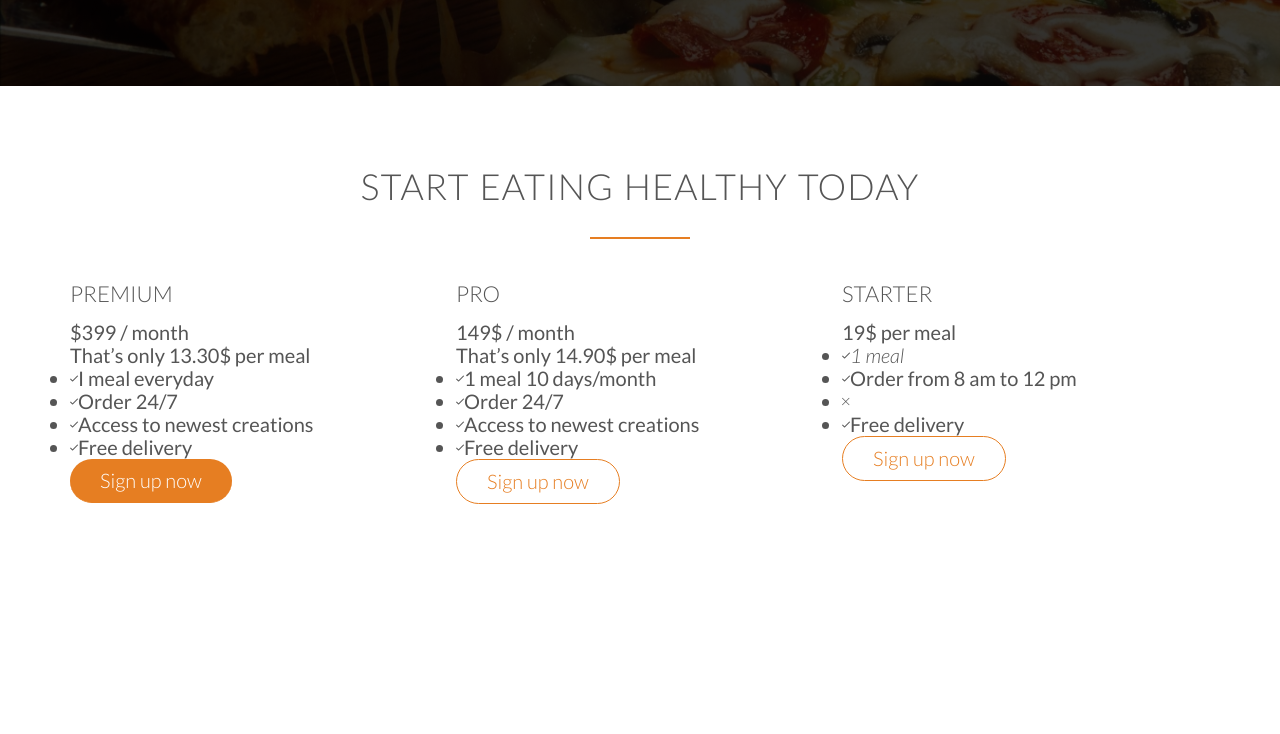
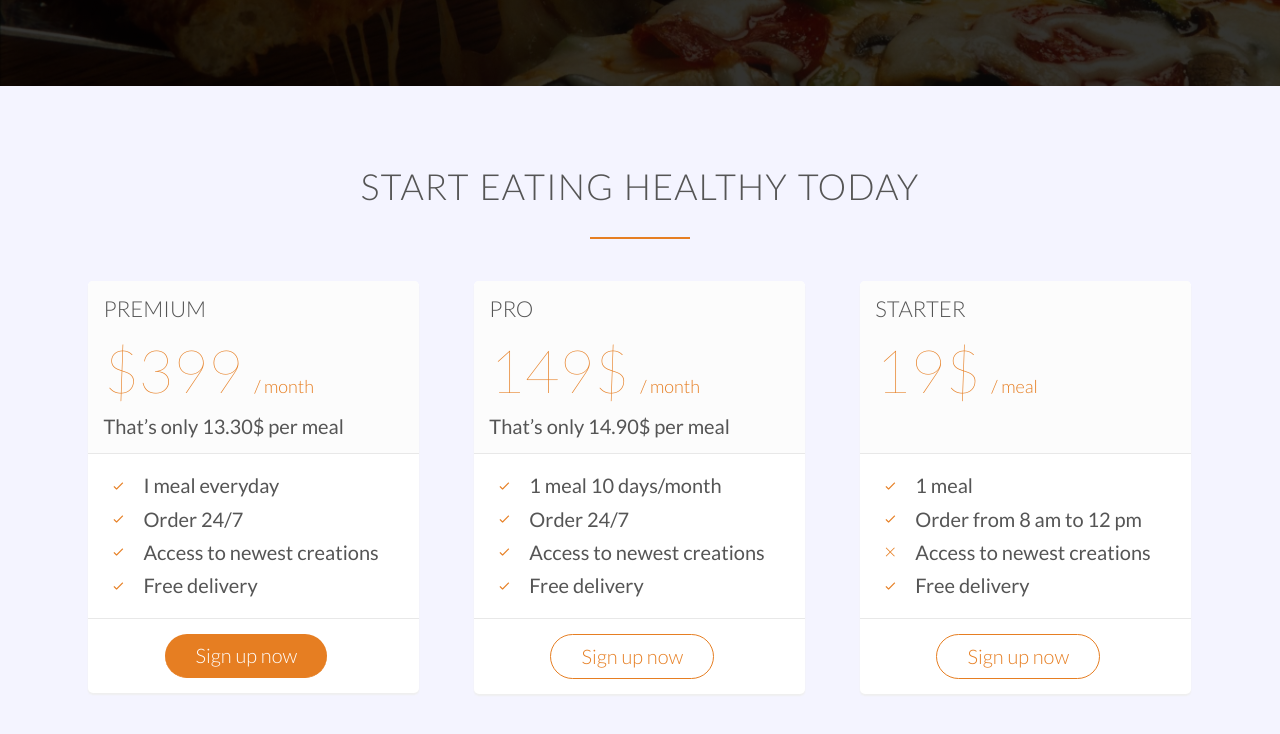
Before and after one commit to pedrovgs/HTML5-CSS3-Playground, a website: page src/omnifood/index.html in a window 1280 px wide. Shown: the part 3801-4535 px from the top of the page. Before the commit the page ends 4397 px from the top, so only its background shows below. Drawn offline with Linux system fonts and the light colour scheme; files whose address does not match are found by name.

Commit message:
Finish pricing styles2

```diff
--- a/src/omnifood/index.html
+++ b/src/omnifood/index.html
@@ -260,19 +260,21 @@
         <div class="plan-box">
           <div>
             <h3>Premium</h3>
-            <p class="plan-price">$399 / month</p>
+            <p class="plan-price">$399
+              <span>/ month</span>
+            </p>
             <p class="plan-price-month">That’s only 13.30$ per meal</p>
           </div>
           <div>
             <ul>
               <li>
-                <i class="ion-ios-checkmark-empty"></i>I meal everyday</li>
+                <i class="ion-ios-checkmark-empty icon-small"></i>I meal everyday</li>
               <li>
-                <i class="ion-ios-checkmark-empty"></i>Order 24/7</li>
+                <i class="ion-ios-checkmark-empty icon-small"></i>Order 24/7</li>
               <li>
-                <i class="ion-ios-checkmark-empty"></i>Access to newest creations</li>
+                <i class="ion-ios-checkmark-empty icon-small"></i>Access to newest creations</li>
               <li>
-                <i class="ion-ios-checkmark-empty"></i>Free delivery</li>
+                <i class="ion-ios-checkmark-empty icon-small"></i>Free delivery</li>
             </ul>
           </div>
           <div>
@@ -284,19 +286,21 @@
         <div class="plan-box">
           <div>
             <h3>Pro</h3>
-            <p class="plan-price">149$ / month</p>
+            <p class="plan-price">149$
+              <span>/ month</span>
+            </p>
             <p class="plan-price-month">That’s only 14.90$ per meal</p>
           </div>
           <div>
             <ul>
               <li>
-                <i class="ion-ios-checkmark-empty"></i>1 meal 10 days/month</li>
+                <i class="ion-ios-checkmark-empty icon-small"></i>1 meal 10 days/month</li>
               <li>
-                <i class="ion-ios-checkmark-empty"></i>Order 24/7</li>
+                <i class="ion-ios-checkmark-empty icon-small"></i>Order 24/7</li>
               <li>
-                <i class="ion-ios-checkmark-empty"></i>Access to newest creations</li>
+                <i class="ion-ios-checkmark-empty icon-small"></i>Access to newest creations</li>
               <li>
-                <i class="ion-ios-checkmark-empty"></i>Free delivery</li>
+                <i class="ion-ios-checkmark-empty icon-small"></i>Free delivery</li>
             </ul>
           </div>
           <div>
@@ -308,20 +312,23 @@
         <div class="plan-box">
           <div>
             <h3>Starter</h3>
-            <p class="plan-price">19$ per meal</p>
-            <p class="plan-price-month"></p>
+            <p class="plan-price">19$
+              <span>/ meal</span>
+            </p>
+            <p class="plan-price-month">&nbsp;</p>
           </div>
           <div>
             <ul>
               <li>
-                <i class="ion-ios-checkmark-empty">1 meal</i>
+                <i class="ion-ios-checkmark-empty icon-small"></i>1 meal
               </li>
               <li>
-                <i class="ion-ios-checkmark-empty"></i>Order from 8 am to 12 pm</li>
-                <li>
-                    <i class="ion-ios-close-empty"></i></li>
+                <i class="ion-ios-checkmark-empty icon-small"></i>Order from 8 am to 12 pm</li>
               <li>
-                <i class="ion-ios-checkmark-empty"></i>Free delivery</li>
+                <i class="ion-ios-close-empty icon-small"></i>Access to newest creations
+              </li>
+              <li>
+                <i class="ion-ios-checkmark-empty icon-small"></i>Free delivery</li>
             </ul>
           </div>
           <div>
--- a/src/omnifood/resources/css/style.css
+++ b/src/omnifood/resources/css/style.css
@@ -344,3 +344,55 @@ blockquote::before {
   top: 5px;
   left: -3px;
 }
+
+.section-plans {
+  background-color: #f4f4ff;
+}
+
+.plan-box {
+  background-color: #fff;
+  border-radius: 5px;
+  width: 90%;
+  margin-left: 5%;
+  box-shadow: 0 2px 2px #efefef;
+}
+
+.plan-box div {
+  padding: 15px;
+  border-bottom: 1px solid #e8e8e8;
+}
+
+.plan-price {
+  font-size: 300%;
+  margin-bottom: 10px;
+  font-weight: 100;
+  color: #e67e22;
+}
+
+.plan-price-meal {
+  font-size: 80%;
+}
+
+.plan-price span {
+  font-size: 30%;
+  font-weight: 300;
+}
+
+.plan-box ul {
+  list-style: none;
+}
+
+.plan-box ul li {
+  padding: 5px 0;
+}
+
+.plan-box div:first-child {
+  background-color: #fcfcfc;
+  border-top-left-radius: 5px;
+  border-top-right-radius: 5px;
+}
+
+.plan-box div:last-child {
+  text-align: center;
+  border: 0;
+}
```
